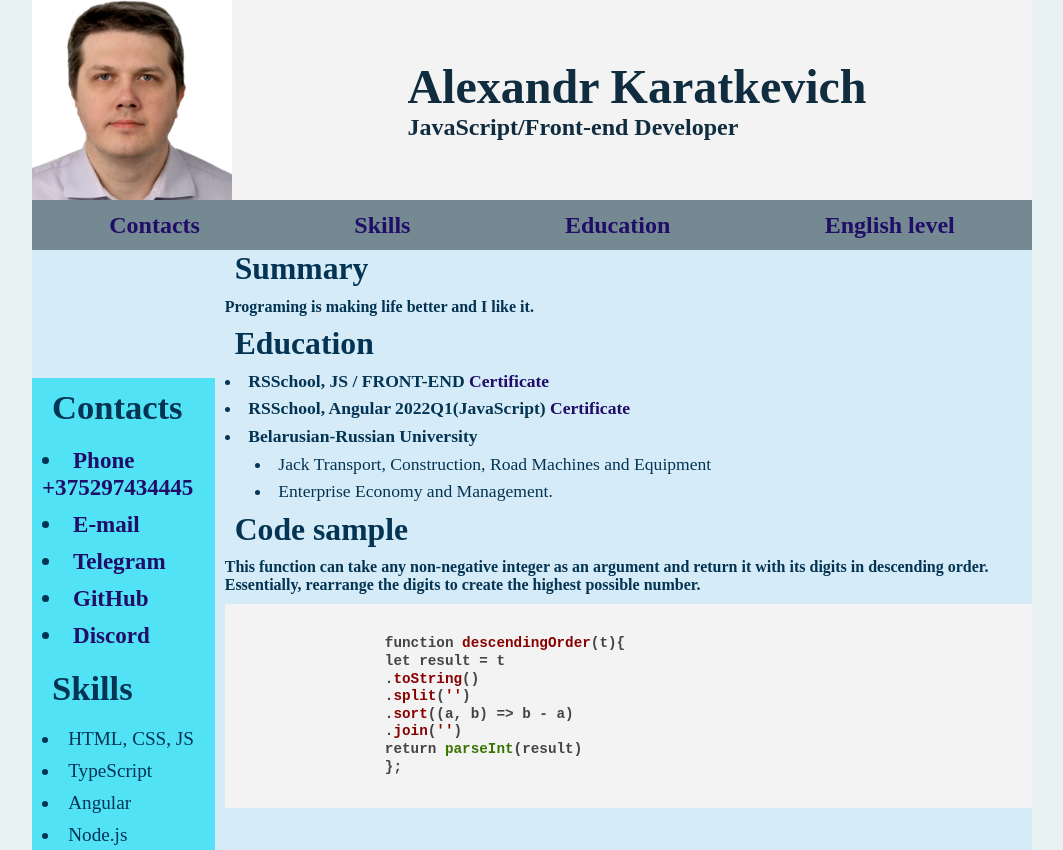
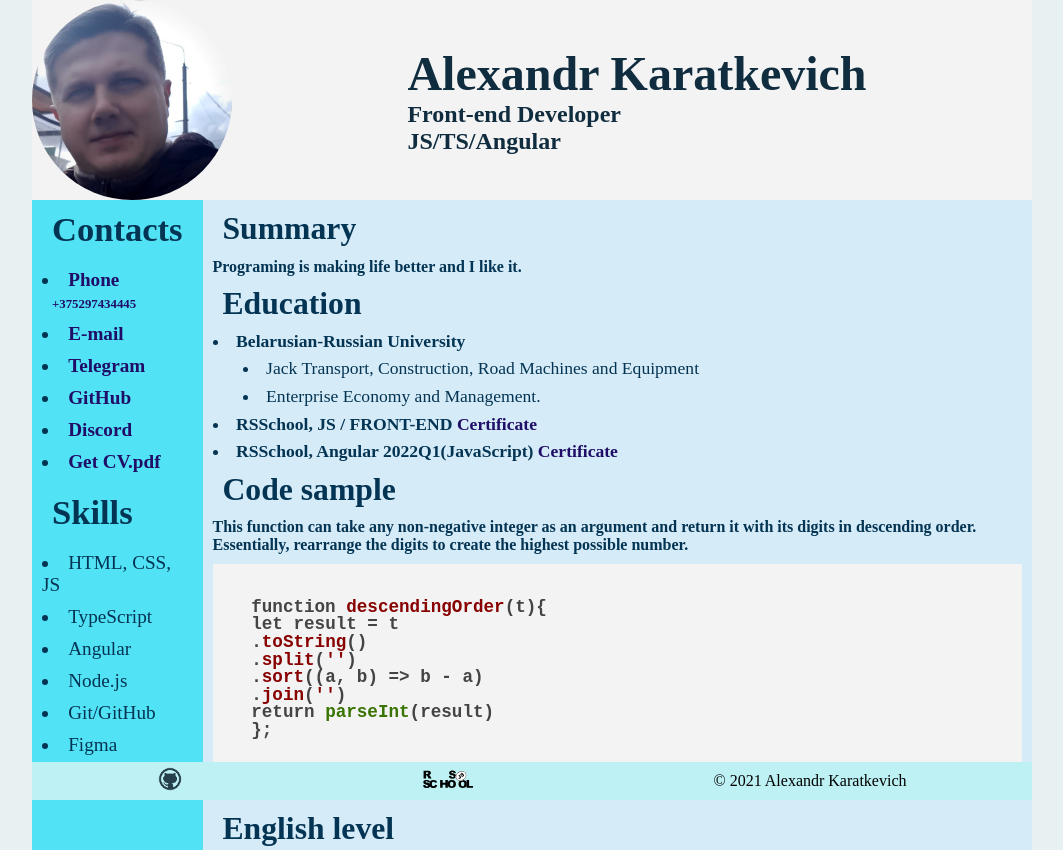
Before and after one commit to koraleaxandr/rsschool-cv, a plain HTML site: page index.html in a window 1280 px wide. Shown: the top 850 px of the page, without its empty margins (108-1171 px from the left). Drawn offline with nearby package versions, Linux system fonts and the light colour scheme.

Commit message:
refactor: edit styles

```diff
--- a/cv/css/pagination.css
+++ b/cv/css/pagination.css
@@ -67,6 +67,11 @@
     left: 0;
 }
 
+.carousel:nth-child(2):hover > .carousel:nth-child(3) {
+    left: 100px;
+    z-index: 50;
+}
+
 .next {
     right: 0;
 }
--- a/cv/css/style.css
+++ b/cv/css/style.css
@@ -55,8 +55,11 @@ li {
 }
 
 .link-hover {
-  font-size: 120%;
   font-weight: 600;
+}
+.link-hover span {
+  margin-left: 10px;
+  font-size: 0.8rem;
 }
 
 h1 {
@@ -94,8 +97,6 @@ header {
 }
 
 .text-header {
-  position: relative;
-  /* width: 100%; */
   height: 100%;
   margin: 0 auto;
   padding: 0px 0 0 10px;
@@ -107,13 +108,14 @@ header {
 
 .image-cv {
   position: relative;
+  border-radius: 50%;
 }
 
 
 
-/*-------------------------------HEADER NAV----------------------------------*/
+/*-------------------HEADER NAV----------------------------------*/
 .header-nav {
-  /* Navigation */
+  display: none;
   position: relative;
   max-width: 1000px;
   min-height: 50px;
@@ -141,11 +143,12 @@ header {
 
 .menu-span {
   position: absolute;
-  left: 5px;
+  margin: 10px;
   height: 50px;
   width: 35px;
   box-sizing: border-box;
   opacity: 0;
+  transition: all 0.8s;
 }
 
 .menu-span span {
@@ -234,15 +237,12 @@ label {
   display: flex;
   /* justify-content: space-between; */
   flex-wrap: nowrap;
-  align-items: center;
   overflow: hidden;
   box-sizing: border-box;
 }
 
 .left-section {
   position: relative;
-  height: 100%;
-  min-height: 625px;
   padding: 0px 10px 0 10px;
   font-size: 1.2rem;
   color: #043453;
@@ -258,23 +258,28 @@ label {
 
 .text-central-section {
   position: relative;
-  height: 100%;
   width: 100%;
-  padding: 0px 0px 10px 10px;
-  font-size: 1.1em;
+  padding: 10px;
+  font-size: 1.1rem;
   line-height: 100%;
   font-weight: 900;
   color: #043453;
+}
+
+footer {
+  position: fixed;
+  bottom: 0px;
+  width: 100%;
+  z-index: 3;
 }
 
 .footer-section {
   position: relative;
   top: 0px;
   max-width: 1000px;
-  height: 60px;
   margin: 0 auto;
-  padding: 10px;
-  background-color: #c1f3bd36;
+  padding: 5px;
+  background-color: #bdf1f3;
   background-repeat: no-repeat;
   display: flex;
   justify-content: space-around;
@@ -283,14 +288,15 @@ label {
 }
 
 .text-footer {
-  position: relative;
   max-width: 400px;
   font-weight: 400;
-  font-size: 1.2rem;
+  font-size: 2vh;
 }
 
 .image-github {
   position: relative;
+  height: 3vh;
+  width: 3vh;
   transition: all 0.8s;
 }
 
@@ -314,6 +320,10 @@ label {
 }
 
 @media only screen and (max-width: 550px) {
+
+  .header-nav {
+    display: block;
+  }
 
   #input:checked~#menu {
     height: 0px;
--- a/index.html
+++ b/index.html
@@ -12,28 +12,31 @@
     rel="stylesheet">
   <link rel="stylesheet" href="//cdnjs.cloudflare.com/ajax/libs/highlight.js/9.15.9/styles/default.min.css">
   <script src="//cdnjs.cloudflare.com/ajax/libs/highlight.js/9.15.9/highlight.min.js"></script>
-  <script> hljs.initHighlightingOnLoad(); </script>
+  <script>
+    hljs.initHighlightingOnLoad();
+  </script>
   <link rel="stylesheet" href="./cv/css/style.css">
   <link rel="stylesheet" href="./cv/css/pagination.css">
   <link rel="icon" type="image" href="./cv/images/imageCV.png" />
   <title> Alexandr Karatkevich CV</title>
 </head>
+<body>
 <header>
   <div class="header-section">
-    <img class="image-cv" src="./cv/images/imageCV.png" alt="CV Photo" width="200" height="200">
+    <img class="image-cv" src="./cv/images/CVFoto.jpg" alt="CV Photo" width="200" height="200">
     <div class="text-header">
       <h1>Alexandr Karatkevich</h1>
-      <h4>JavaScript/Front-end Developer</h4>
+      <h4>Front-end Developer</h4>
+      <h4>JS/TS/Angular</h4>
     </div>
   </div>
 </header>
 <main>
   <nav>
     <div class="header-nav">
-      <input id="input" type="checkbox" checked/>
-      <label for="input"class="label-toggle"></label>
+      <input id="input" type="checkbox" checked />
+      <label for="input" class="label-toggle"></label>
       <div class="menu-span">
-        menu
         <span></span>
         <span></span>
         <span></span>
@@ -52,6 +55,9 @@
         <li>
           <a href="#english">English level</a>
         </li>
+        <li>
+          <a href="#projects">Projects</a>
+        </li>
       </ul>
     </div>
   </nav>
@@ -59,18 +65,24 @@
     <aside class="left-section">
       <h2>Contacts</h2>
       <ul id="contacts">
-        <li class="link-hover"><a href="tel:+375297434445" target="_blank" title="tel:+375297434445">Phone +375297434445</a></li>
-        <li class="link-hover"><a href="mailto:koraleaxandr@gmail.com" target="_blank"title="koraleaxandr@gmail.com">E-mail</a></li>
-        <li class="link-hover"><a href="https://telegram.me/koraleaxandr" target="_blank"title="https://telegram.me/koraleaxandr">Telegram</a></li>
-        <li class="link-hover"><a href="https://github.com/koraleaxandr" target="_blank"title="https://github.com/koraleaxandr">GitHub</a></li>
-        <li class="link-hover"><a href="https://discord.com/channels/@koraleaxandr#2545" target="_blank"title="https://discord.com/channels/@koraleaxandr#2545">Discord</a></li>
+        <li class="link-hover"><a href="tel:+375297434445" target="_blank" title="tel:+375297434445">Phone
+          <span>+375297434445</span></a></li>
+        <li class="link-hover"><a href="mailto:koraleaxandr@gmail.com" target="_blank"
+            title="koraleaxandr@gmail.com">E-mail</a></li>
+        <li class="link-hover"><a href="https://telegram.me/koraleaxandr" target="_blank"
+            title="https://telegram.me/koraleaxandr">Telegram</a></li>
+        <li class="link-hover"><a href="https://github.com/koraleaxandr" target="_blank"
+            title="https://github.com/koraleaxandr">GitHub</a></li>
+        <li class="link-hover"><a href="https://discord.com/channels/@koraleaxandr#2545" target="_blank"
+            title="https://discord.com/channels/@koraleaxandr#2545">Discord</a></li>
+        <li class="link-hover"><a href="./cv/koraleaxandr_github_io_rsschool_cv.pdf" target="_blank" rel="noopener noreferrer">Get CV.pdf</a></li>
       </ul>
       <h2 id="skills">Skills</h2>
       <ul>
         <li>HTML, CSS, JS</li>
         <li> TypeScript</li>
         <li> Angular</li>
-        <li>  Node.js</li>
+        <li> Node.js</li>
         <li>Git/GitHub</li>
         <li>Figma</li>
         <li>VSCode</li>
@@ -82,6 +94,12 @@
         <p>Programing is making life better and I like it.</p>
         <h2 id="education">Education</h2>
         <ul>
+          <li> Belarusian-Russian University
+            <ul>
+              <li>Jack Transport, Construction, Road Machines and Equipment</li>
+              <li>Enterprise Economy and Management.</li>
+            </ul>
+          </li>
           <li>
             RSSchool, JS / FRONT-END
             <a class="link" href="https://app.rs.school/certificate/oqnsgusj" title="Certificate">Certificate</a>
@@ -89,15 +107,10 @@
           <li>RSSchool, Angular 2022Q1(JavaScript)
             <a class="link" href="https://app.rs.school/certificate/r3t2synz" title="Certificate">Certificate</a>
           </li>
-          <li> Belarusian-Russian University
-            <ul>
-              <li>Jack Transport, Construction, Road Machines and Equipment</li>
-              <li>Enterprise Economy and Management.</li>
-            </ul>
-          </li>
         </ul>
         <h2>Code sample</h2>
-        <p>This function can take any non-negative integer as an argument and return it with its digits in descending order. Essentially, rearrange the digits to create the highest possible number.</p>
+        <p>This function can take any non-negative integer as an argument and return it with its digits in descending
+          order. Essentially, rearrange the digits to create the highest possible number.</p>
         <pre><code>
   function descendingOrder(t){
   let result = t
@@ -111,9 +124,10 @@
               </pre>
         <h2 id="english">English level</h2>
         <p>B1, and I've working to improve my language skills.</p>
+        <h2>My projects</h2>
       </div>
-      <h2>My projects</h2>
-      <div class="projects-container">
+
+      <div class="projects-container" id="projects">
         <button class="carusel-button previous">&#8249;</button>
         <div class="carousel">
         </div>
@@ -122,18 +136,21 @@
     </div>
   </div>
 </main>
-<script src="./cv/index.js"></script>
 <footer>
   <div class="footer-section">
     <a href="https://github.com/koraleaxandr" target="_blank">
-      <img class="image-github" src="./cv/images/github-logo.png" alt="github-icon" width="40" height="40">
+      <img class="image-github" src="./cv/images/github-logo.png" alt="github-icon">
     </a>
     <a href="https://rs.school/js/">
-      <img class="icon-rsschool" src="./cv/images/rs_school_js.svg" alt="RsSchool-logo" width="100" height="40">
+      <img class="icon-rsschool" src="./cv/images/rs_school_js.svg" alt="RsSchool-logo" width="50">
     </a>
     <div class="text-footer">
-      © 2021 The Rolling Scopes School
+      © 2021 Alexandr Karatkevich
     </div>
   </div>
 </footer>
+<script src="./cv/index.js"></script>
+</body>
+
+
 </html>
```
Also changed, not shown: cv/images/CVFoto.jpg (added). Lines whose indentation alone changed are shown as unchanged.
